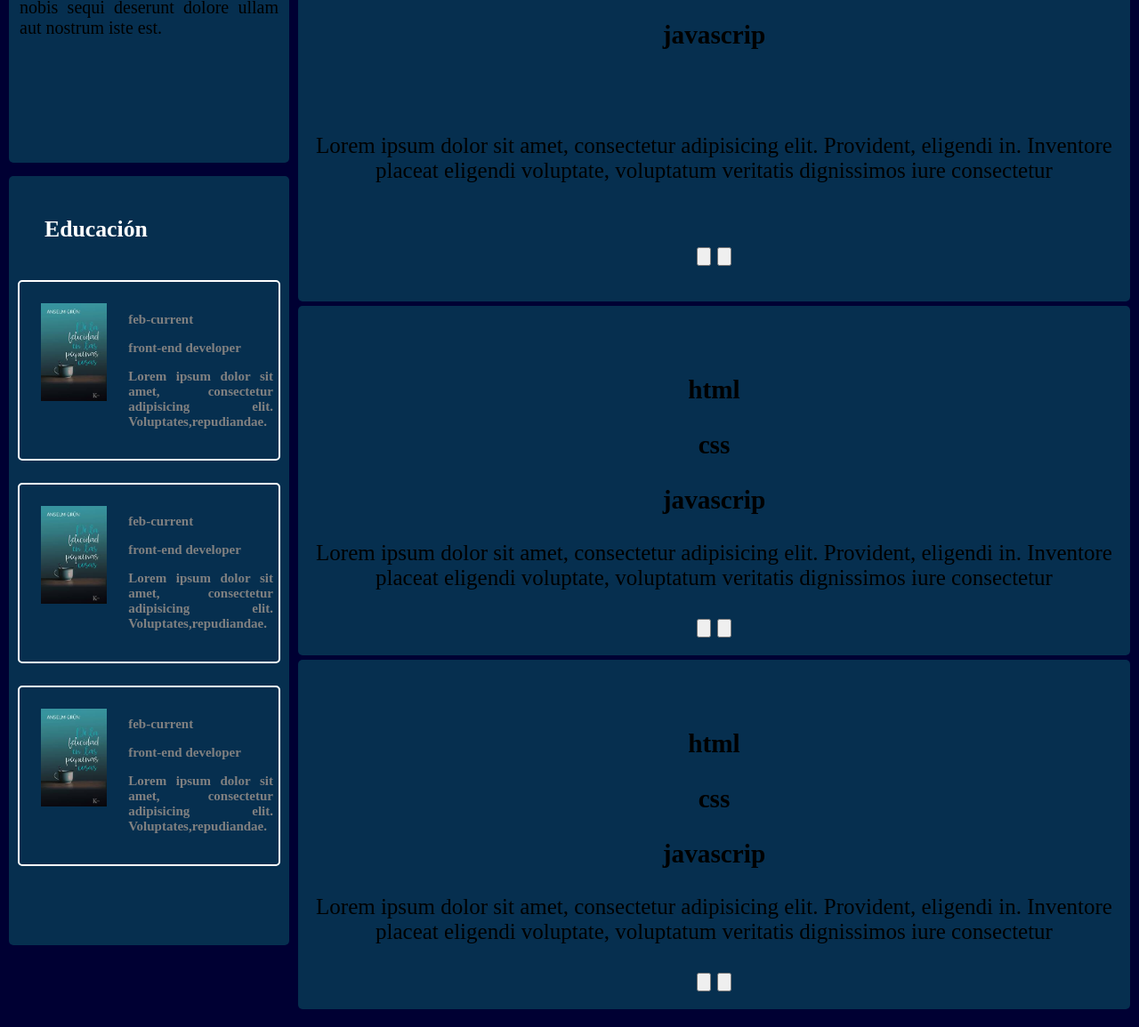
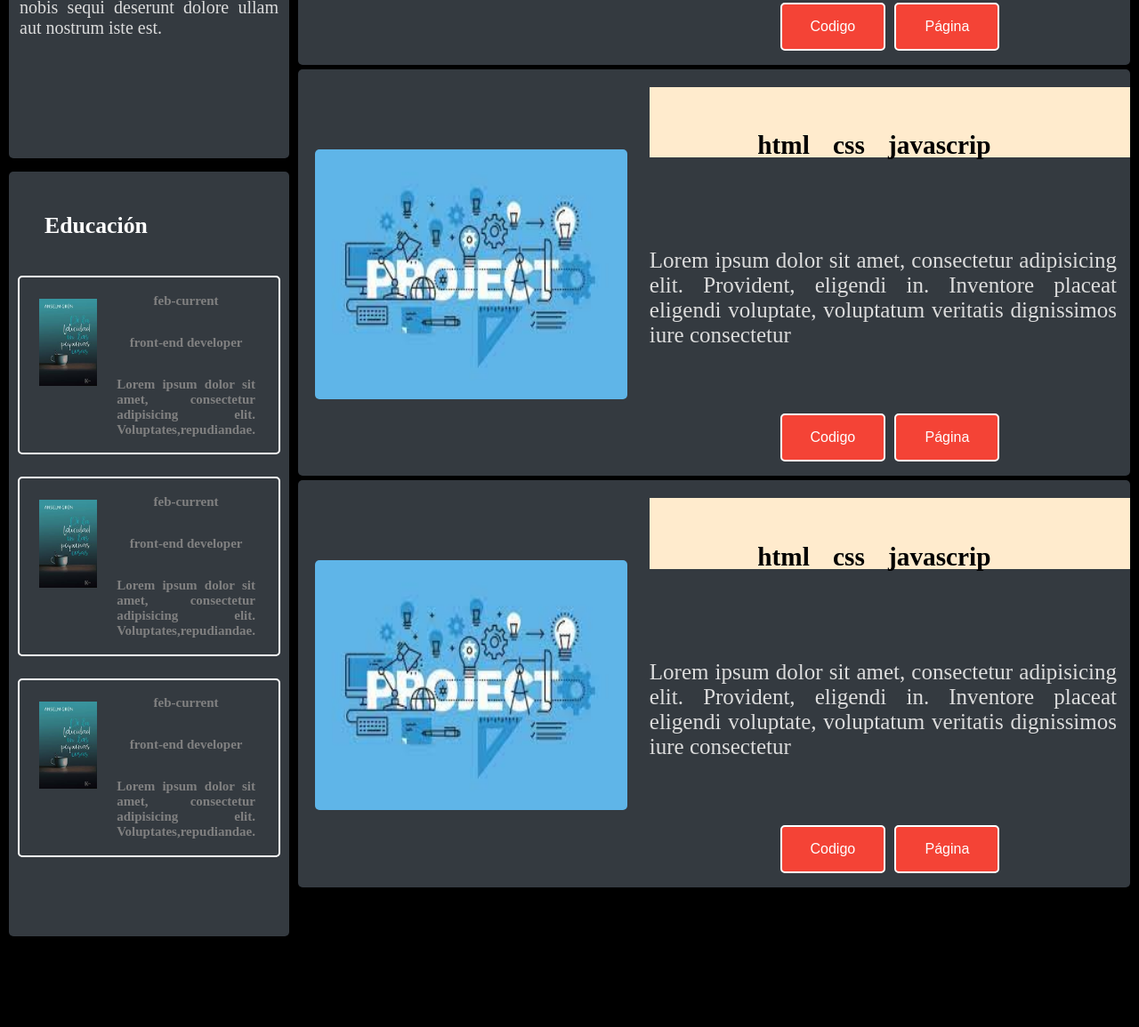
Before and after one commit to Ymurillo89/Portafolio, a plain HTML site: page index.html in a window 1280 px wide. Shown: the part 625-1780 px from the top of the page at 89% size. Drawn offline with Linux system fonts and the light colour scheme.

Commit message:
Se organizo el diseño de los proyectos

```diff
--- a/index.html
+++ b/index.html
@@ -130,8 +130,9 @@
             <div class="container-projects">
 
                 <div class="image-projects">
-                    <img src="ascet/projects.jpg" alt="">
+                    <img src="ascet/projects.jpg" alt="" class="image-project">
                 </div>
+
                 <div class="especific-language">
                     <h3>html</h3>
                     <h3>css</h3>
@@ -145,8 +146,8 @@
                 </div>
 
                 <div class="buttons-project">
-                        <input type="button">
-                        <input type="button">
+                    <input type="button" value="Codigo" class="button-left">
+                    <input type="button" value="Página" class="button-right">
                 </div>
 
 
@@ -154,28 +155,50 @@
 
 
             <div class="container-projects">
-                <img src="" alt="">
+                <div class="image-projects">
+                    <img src="ascet/projects.jpg" alt="" class="image-project">
+                </div>
+
+                <div class="especific-language">
                     <h3>html</h3>
                     <h3>css</h3>
                     <h3>javascrip</h3>
-                <p>Lorem ipsum dolor sit amet, consectetur adipisicing elit. Provident, eligendi in.
-               Inventore placeat eligendi voluptate, voluptatum veritatis dignissimos iure consectetur
-                </p>
-                <input type="button">
-                <input type="button">
+                </div>
+
+                <div class="content-project">
+                    <p>Lorem ipsum dolor sit amet, consectetur adipisicing elit.
+                      Provident, eligendi in. Inventore placeat eligendi voluptate,
+                     voluptatum veritatis dignissimos iure consectetur </p>
+                </div>
+
+                <div class="buttons-project">
+                    <input type="button" value="Codigo" class="button-left">
+                    <input type="button" value="Página" class="button-right">
+                </div>
 
             </div>
 
             <div class="container-projects">
-                <img src="" alt="">
+                <div class="image-projects">
+                    <img src="ascet/projects.jpg" alt="" class="image-project">
+                </div>
+
+                <div class="especific-language">
                     <h3>html</h3>
                     <h3>css</h3>
                     <h3>javascrip</h3>
-                <p>Lorem ipsum dolor sit amet, consectetur adipisicing elit. Provident, eligendi in.
-               Inventore placeat eligendi voluptate, voluptatum veritatis dignissimos iure consectetur
-                </p>
-                <input type="button">
-                <input type="button">
+                </div>
+
+                <div class="content-project">
+                    <p>Lorem ipsum dolor sit amet, consectetur adipisicing elit.
+                      Provident, eligendi in. Inventore placeat eligendi voluptate,
+                     voluptatum veritatis dignissimos iure consectetur </p>
+                </div>
+
+                <div class="buttons-project">
+                    <input type="button" value="Codigo" class="button-left">
+                    <input type="button" value="Página" class="button-right">
+                </div>
             </div>
         </main>
 
--- a/style.css
+++ b/style.css
@@ -1,8 +1,8 @@
 /*Variables en CSS*/
 :root{
 
-    --primary-color:#000033;
-    --bg-card-color:#062f4f;
+    --primary-color:#000;
+    --bg-card-color:#343a40;
     --color-title:#fff;
     --color-text:gray;
 }
@@ -121,7 +121,6 @@ body{
     color: gray;
     padding-right: 6px;
 
-
 }
 
 
@@ -184,20 +183,101 @@ body{
     padding: 0;
     grid-template-rows: auto auto auto;
     row-gap:5px ;
+
 }
 
 .container-projects{
+    background-color: rebeccapurple;
+    display: grid;
+    border-radius: 5px;
+    grid-column: 25px 25px 25px 25px;
     background-color: var(--bg-card-color);
-    border-radius: 5px;
+    gap: 5px;
 
 }
 
 .image-projects{
-    display: inline-flex;
-    height: inherit;
-    background-color: rebeccapurple;
+    height: 90%;
+    width: 100%;
+    grid-row: 1/ span 3;
+    grid-column: 1;
+
+    /*background-color: rebeccapurple;*/
 }
 
+.image-project{
+    margin-top: 50px;
+    width: 90%;
+    height:70%;
+    border-radius: 5px;
+    align-items: center;
+}
 
+.especific-language{
+    grid-column: 2;
+    height: 30%;
+    background-color: blanchedalmond;
+    padding-right: 15px;
+}
 
+h3{
+    display: inline-block;
+    margin-right: 20px;
+}
+
+.content-project{
+    text-decoration: none;
+    text-align: justify;
+    padding-right: 15px;
+
+}
+
+p{
+    color: gainsboro;
+}
+
+.buttons-project{
+    grid-column: 2;
+}
+
+.button-left{
+    padding: 16px 32px;
+    text-align: center;
+    text-decoration: none;
+    display: inline-block;
+    font-size: 16px;
+    margin: 4px 2px;
+    transition-duration: 0.4s;
+    cursor: pointer;
+    background-color:#f44336;
+    color: white;
+    border: 2px solid #fff;
+    border-radius: 5px;
+}
+
+.button-left:hover {
+    background-color: #555555;
+    color: white;
+  }
+
+.button-right{
+
+    padding: 16px 32px;
+    text-align: center;
+    text-decoration: none;
+    display: inline-block;
+    font-size: 16px;
+    margin: 4px 2px;
+    transition-duration: 0.4s;
+    cursor: pointer;
+    background-color:#f44336;
+    color: white;
+    border: 2px solid #fff;
+    border-radius: 5px;
+}
+
+.button-right:hover {
+    background-color: #555555;
+    color: white;
+  }
 /*End projects*/
```
Lines whose indentation alone changed are shown as unchanged.
